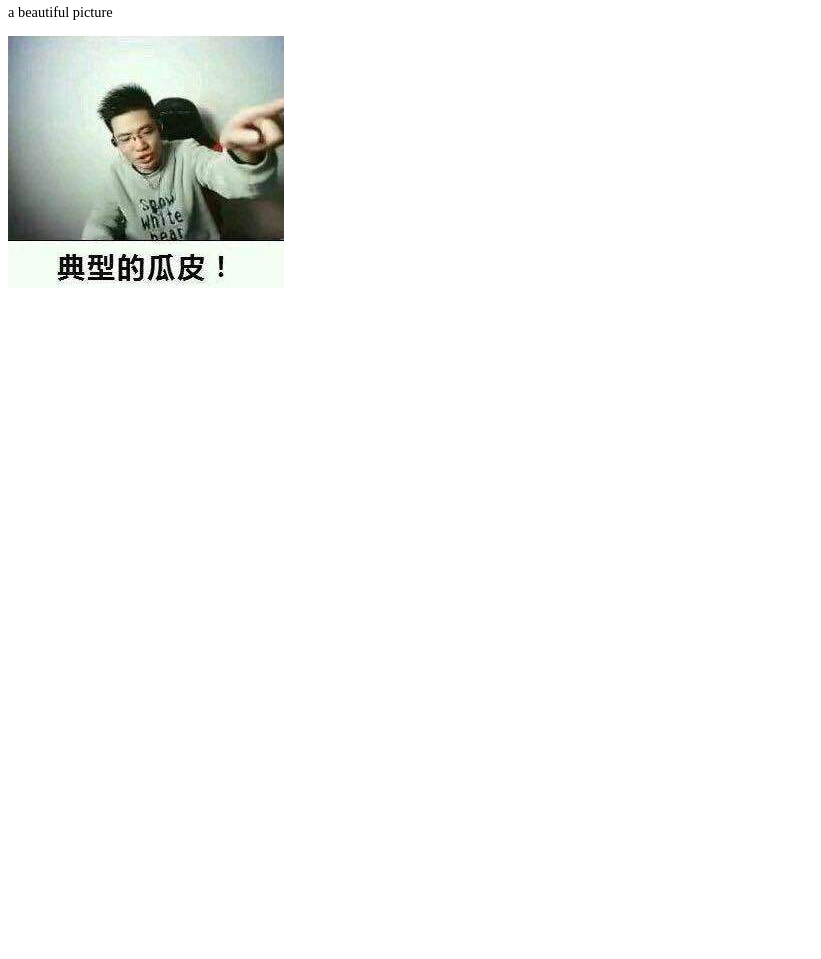
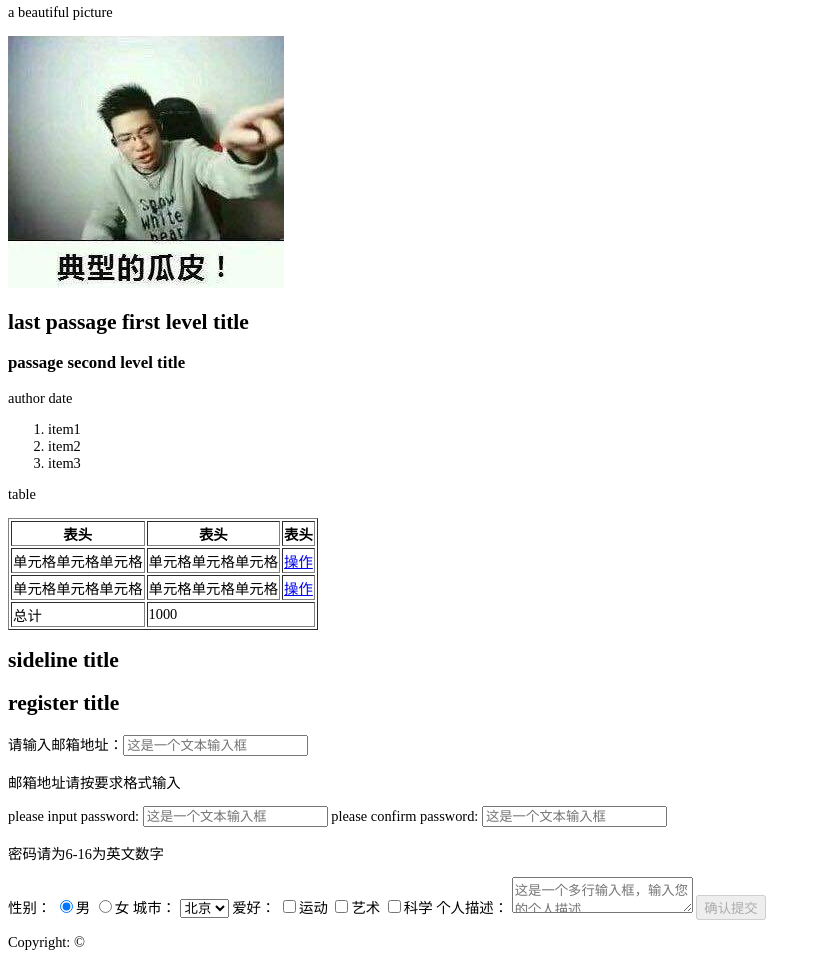
Before and after one commit to Comoko/H5, a plain HTML site: page lesson1.html in a window 1280 px wide. Shown: the part 2349-3308 px from the top of the page, without its empty margins (0-821 px from the left). Before the commit the page ends 2649 px from the top, so only its background shows below. Drawn offline with Linux system fonts and the light colour scheme.

Commit message:
Signed-off-by: qiuy <qiuy@servyou.com.cn>

```diff
--- a/lesson1.html
+++ b/lesson1.html
@@ -67,5 +67,78 @@
         <p>a beautiful picture</p>
         <img src="assets/img.jpg" alt="img"/>
     </div>
+
+    <div>
+        <h2>last passage first level title</h2>
+        <h3>passage second level title</h3>
+        <p><span>author</span> <span>date</span></p>
+
+        <ol>
+            <li>item1</li>
+            <li>item2</li>
+            <li>item3</li>
+        </ol>
+
+        <p>table</p>
+        <table border="1">
+            <tr>
+                <th>表头</th>
+                <th>表头</th>
+                <th>表头</th>
+            </tr>
+            <tr>
+                <td>单元格单元格单元格</td>
+                <td>单元格单元格单元格</td>
+                <td><a href="#">操作</a></td>
+            </tr>
+            <tr>
+                <td>单元格单元格单元格</td>
+                <td>单元格单元格单元格</td>
+                <td><a href="#">操作</a></td>
+            </tr><tr>
+                <td>总计</td>
+                <td colspan="2">1000</td>
+            </tr>
+        </table>
+    </div>
+    <div class=sideline>
+        <h2>sideline title</h2>
+        <h2>register title</h2>
+        <p>
+            请输入邮箱地址：<input placeHolder="这是一个文本输入框" type="text"></input><br>
+        </p>
+        <p>
+            邮箱地址请按要求格式输入
+        </p>
+        <p>
+            please input password: <input placeholder="这是一个文本输入框" type="password">
+            please confirm password: <input placeholder="这是一个文本输入框" type="password">
+        </p>
+        <p>
+            密码请为6-16为英文数字
+        </p>
+
+        <p>
+            <span>性别：</span>
+            <input type="radio" name="gender" checked=true>男</input>
+            <input type="radio" name="gender">女</input>
+            <span>城市：</span>
+            <select>
+                <option>北京</option>
+                <option>上海</option>
+                <option>深圳</option>
+            </select>
+            <span>爱好：</span>
+            <input type="checkbox" name="hobby">运动</input>
+            <input type="checkbox" name="hobby">艺术</input>
+            <input type="checkbox" name="hobby">科学</input>
+            <span>个人描述：</span>
+            <textarea placeholder="这是一个多行输入框，输入您的个人描述"></textarea>
+            <button disabled=true>确认提交</button>
+        </p>
+    </div>
+     <footer class="footer">
+        Copyright: &copy;
+    </footer>
 </body>
 </html>
```
